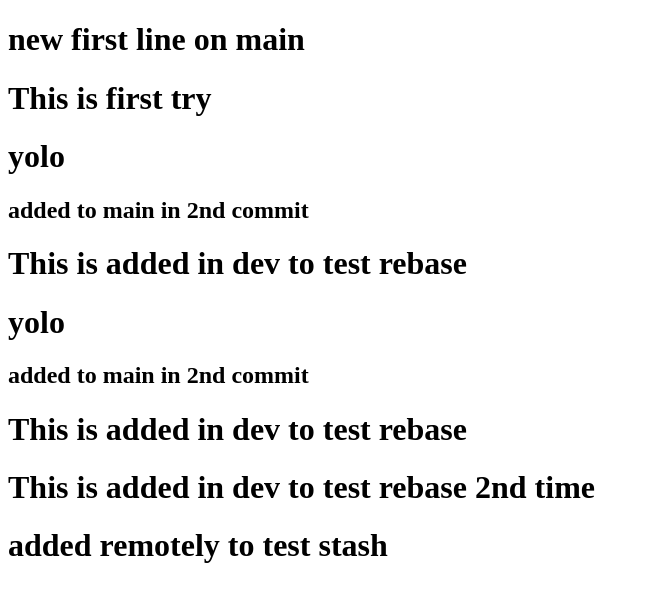
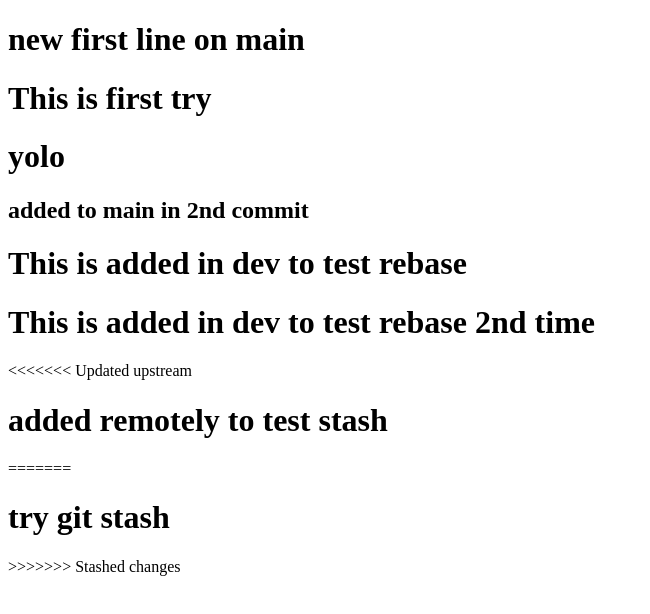
Before and after one commit to CankutER/dummy, a plain HTML site: page index.html in a window 1280 px wide. Shown: the whole page, without its empty margins (0-650 px from the left). Drawn offline with Linux system fonts and the light colour scheme.

Commit message:
used stash

```diff
--- a/index.html
+++ b/index.html
@@ -11,10 +11,11 @@
     <h1>yolo</h1>
     <h2>added to main in 2nd commit</h2>
     <h1>This is added in dev to test rebase</h1>
-    <h1>yolo</h1>
-    <h2>added to main in 2nd commit</h2>
-    <h1>This is added in dev to test rebase</h1>
     <h1>This is added in dev to test rebase 2nd time</h1>
+<<<<<<< Updated upstream
     <h1>added remotely to test stash</h1>
+=======
+    <h1>try git stash</h1>
+>>>>>>> Stashed changes
   </body>
 </html>
```
